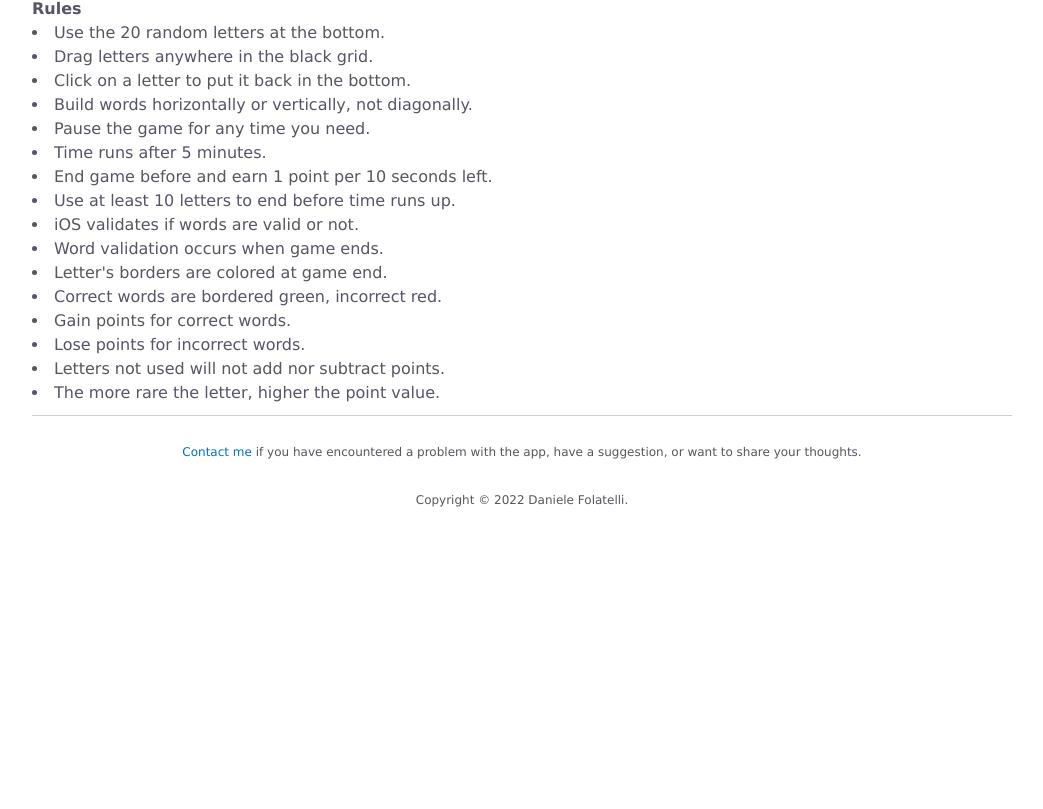
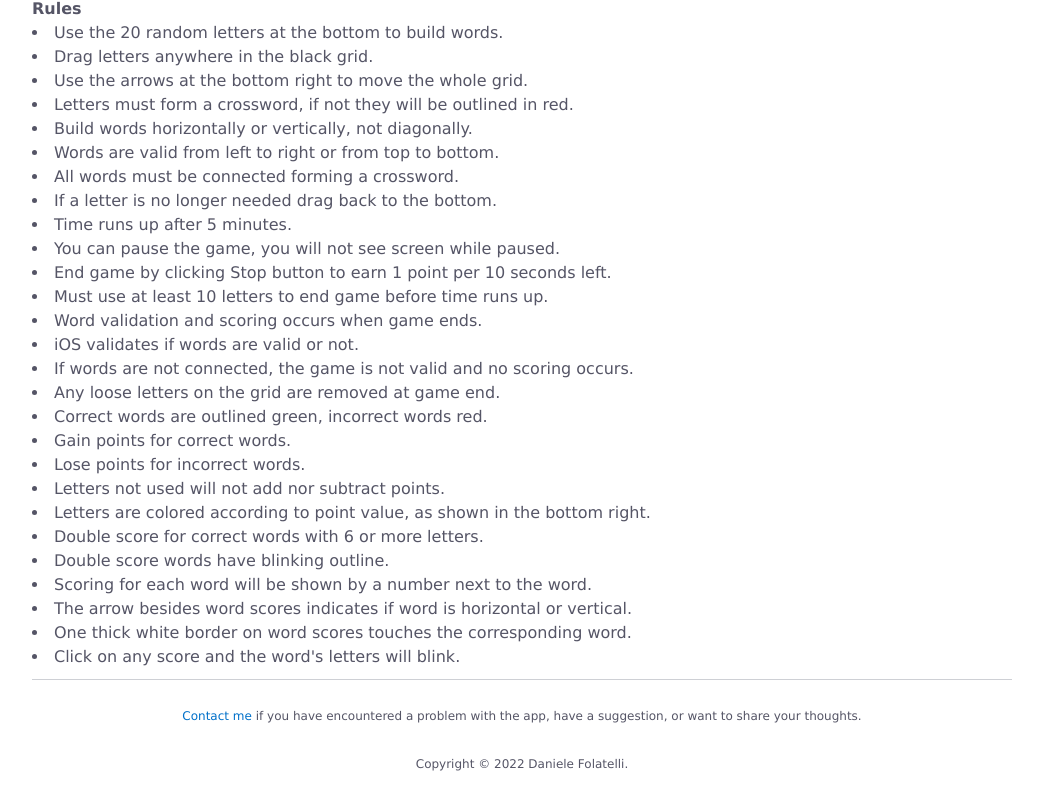
Before and after one commit to danielefolatelli/fastwords, a plain HTML site: page index.html in a window 1280 px wide. Shown: the part 553-1362 px from the top of the page, without its empty margins (118-1161 px from the left). Before the commit the page ends 1113 px from the top, so only its background shows below. Drawn offline with Linux system fonts and the light colour scheme.

Commit message:
Update index.html

```diff
--- a/index.html
+++ b/index.html
@@ -186,23 +186,33 @@
         <img alt="Fast words logo" src="fastwordslogo.png">
       </div>
       <h4>Rules</h4>
-      <li>Use the 20 random letters at the bottom.</li>
+      <li>Use the 20 random letters at the bottom to build words.</li>
       <li>Drag letters anywhere in the black grid.</li>
-      <li>Click on a letter to put it back in the bottom.</li>
+      <li>Use the arrows at the bottom right to move the whole grid.</li>
+      <li>Letters must form a crossword, if not they will be outlined in red.</li>
       <li>Build words horizontally or vertically, not diagonally.</li>
-      <li>Pause the game for any time you need.</li>
-      <li>Time runs after 5 minutes.</li>
-      <li>End game before and earn 1 point per 10 seconds left.</li>
-      <li>Use at least 10 letters to end before time runs up.</li>
+      <li>Words are valid from left to right or from top to bottom.</li>
+      <li>All words must be connected forming a crossword.</li>
+      <li>If a letter is no longer needed drag back to the bottom.</li>
+      <li>Time runs up after 5 minutes.</li>
+      <li>You can pause the game, you will not see screen while paused.</li>
+      <li>End game by clicking Stop button to earn 1 point per 10 seconds left.</li>
+      <li>Must use at least 10 letters to end game before time runs up.</li>
+      <li>Word validation and scoring occurs when game ends.</li>
       <li>iOS validates if words are valid or not.</li>
-      <li>Word validation occurs when game ends.</li>
-      <li>Letter's borders are colored at game end.</li>
-      <li>Correct words are bordered green, incorrect red.</li>
+      <li>If words are not connected, the game is not valid and no scoring occurs.</li>
+      <li>Any loose letters on the grid are removed at game end.</li>
+      <li>Correct words are outlined green, incorrect words red.</li>
       <li>Gain points for correct words.</li>
       <li>Lose points for incorrect words.</li>
       <li>Letters not used will not add nor subtract points.</li>
-      <li>The more rare the letter, higher the point value.</li>
-
+      <li>Letters are colored according to point value, as shown in the bottom right.</li>
+      <li>Double score for correct words with 6 or more letters.</li>
+      <li>Double score words have blinking outline.</li>
+      <li>Scoring for each word will be shown by a number next to the word.</li>
+      <li>The arrow besides word scores indicates if word is horizontal or vertical.</li>
+      <li>One thick white border on word scores touches the corresponding word.</li>
+      <li>Click on any score and the word's letters will blink.</li>
     </section>
   </body>
   <footer class="footer">
```
